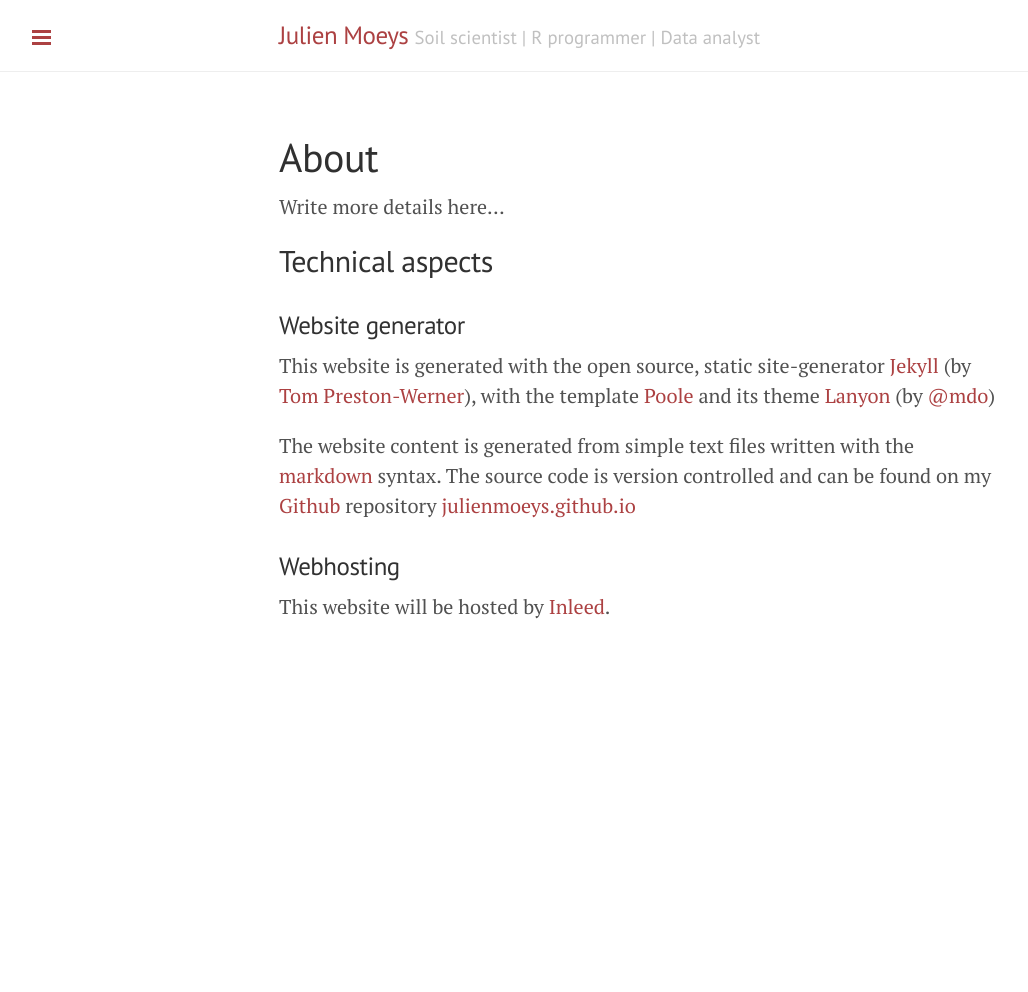
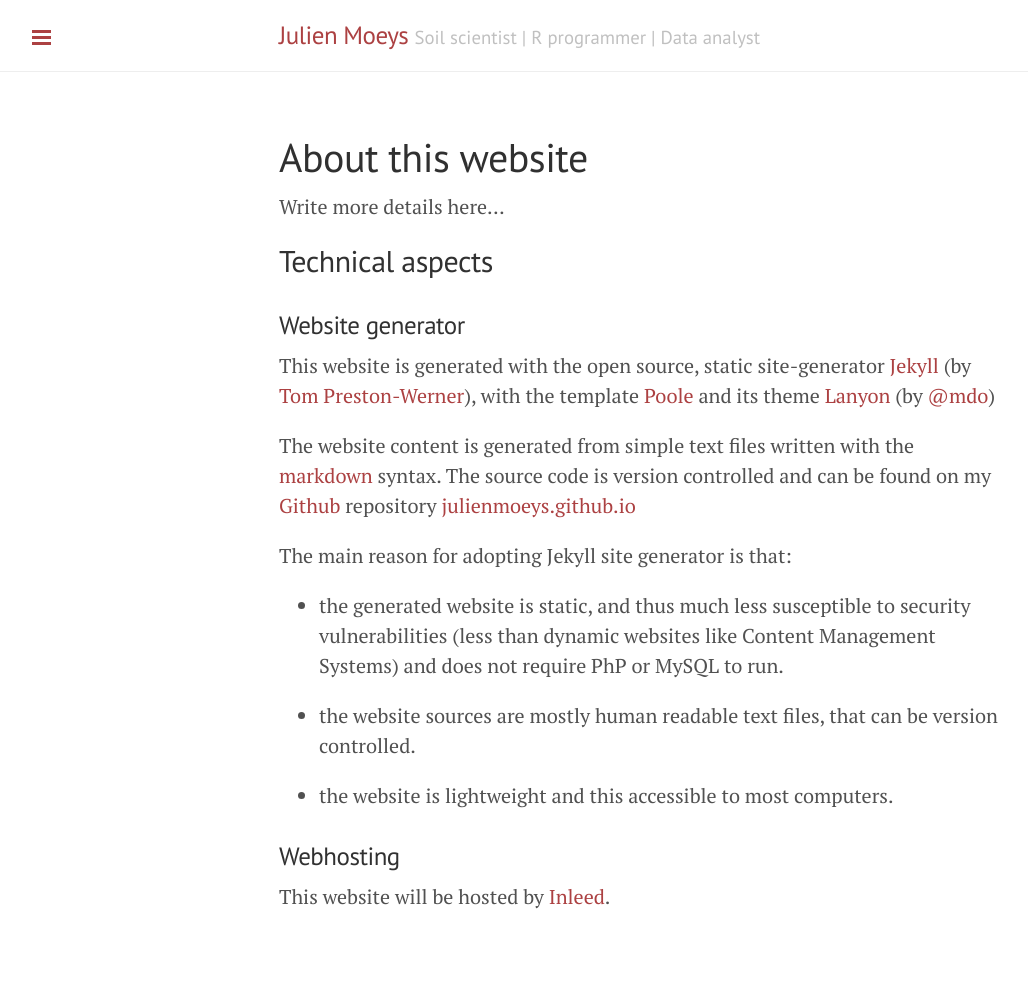
Before and after one commit to julienmoeys/julienmoeys.github.io, a Jekyll site: the page built from about.md, in a window 1280 px wide. Shown: the whole page, without its empty margins (1-1029 px from the left). Built offline with Jekyll 4.4.1, drawn with Linux system fonts in a browser that asks for light colours; Markdown is read by kramdown in place of the engine named in the settings; before the commit the page ends 900 px from its top, so only the background shows below that.

Commit message:
content + permalink

```diff
--- a/about.md
+++ b/about.md
@@ -1,6 +1,7 @@
 ---
 layout: page
-title: About
+title: About this website
+permalink: About
 ---
 
 Write more details here...
@@ -20,6 +21,19 @@ The website content is generated from simple text files written
 with the [markdown][] syntax. The source code is version controlled
 and can be found on my [Github][] repository [julienmoeys.github.io][]
 
+The main reason for adopting Jekyll site generator is that:
+
+*   the generated website is static, and thus much less susceptible
+    to security vulnerabilities (less than dynamic websites like
+    Content Management Systems) and does not require PhP or
+    MySQL to run.
+
+*   the website sources are mostly human readable text files, that
+    can be version controlled.
+
+*   the website is lightweight and this accessible to most
+    computers.
+
 
 ### Webhosting
 
```
Also changed, not shown: TODOLIST.md (+4 -0 lines).
